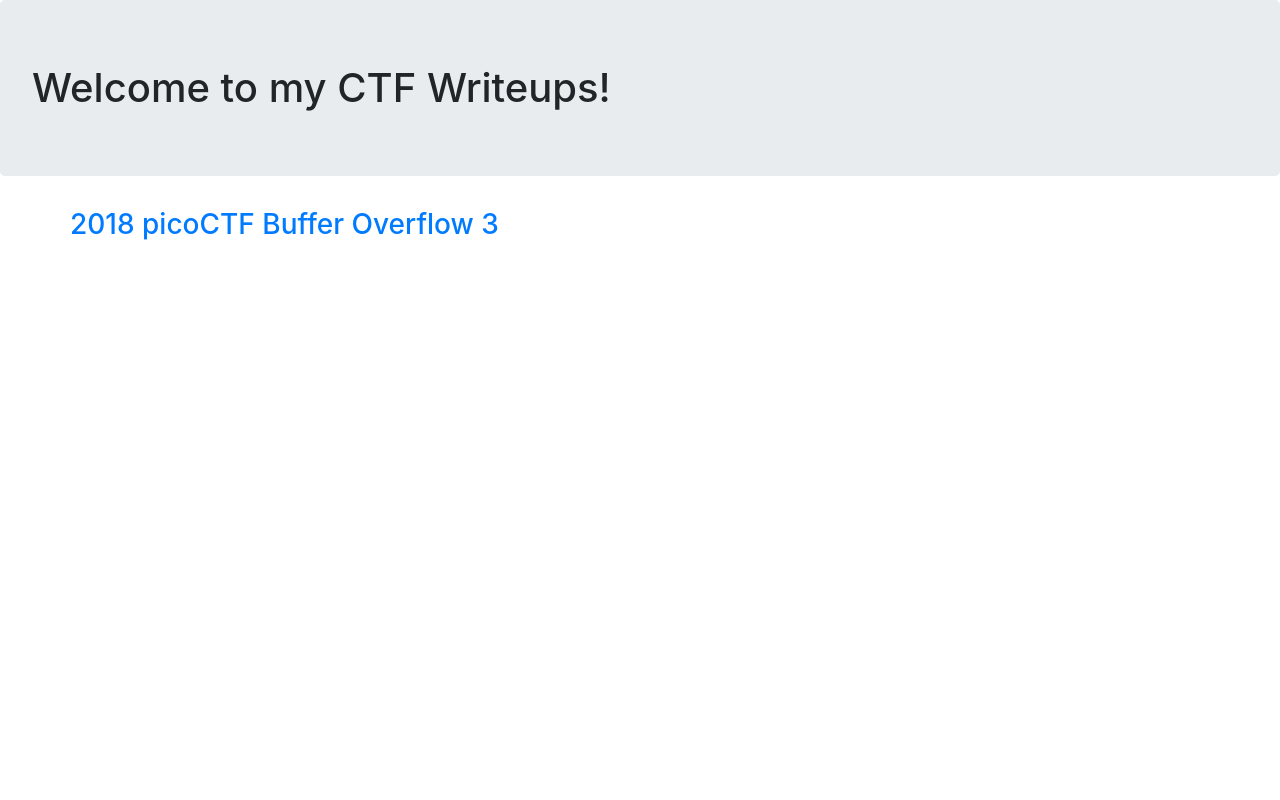
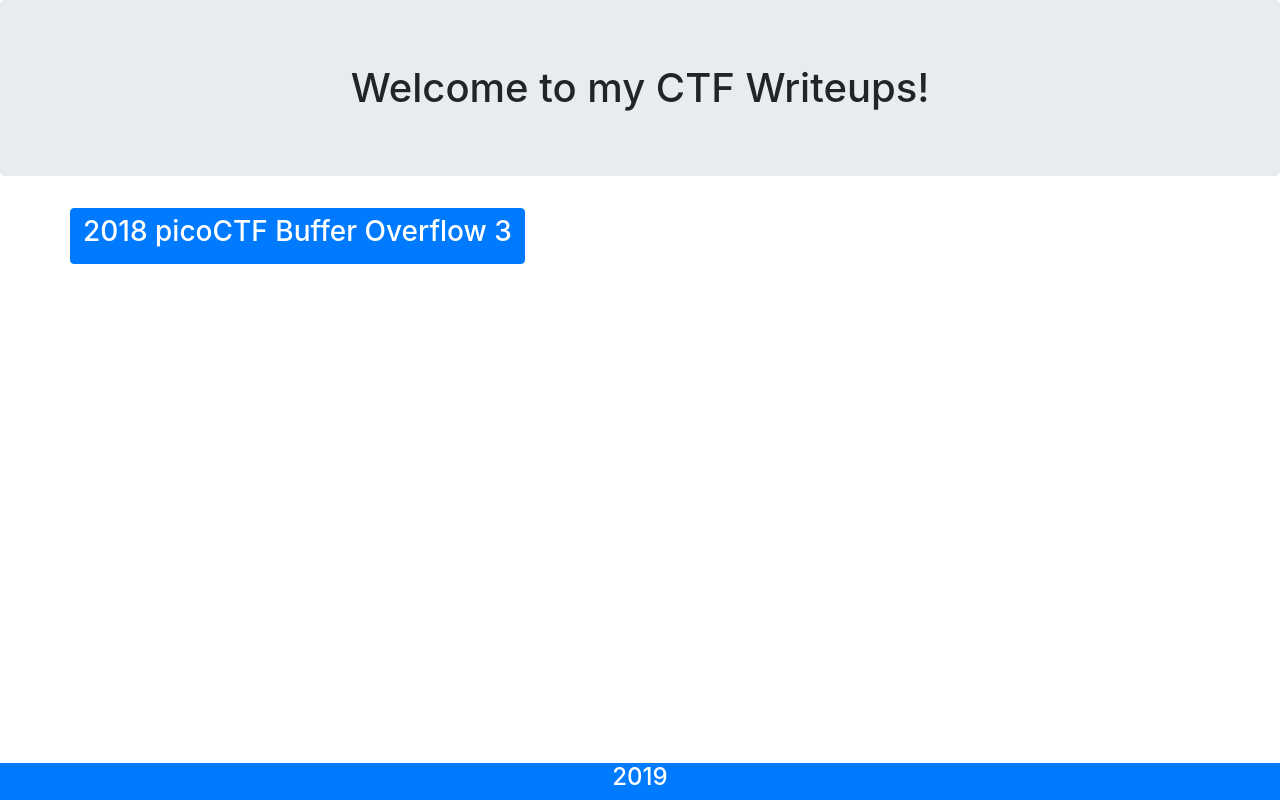
Before and after one commit to johnflakejr/johnflakejr.github.io, a plain HTML site: page index.html in a window 1280 px wide. Drawn offline with nearby package versions, Linux system fonts and the light colour scheme.

Commit message:
Added bottom navbar

```diff
--- a/index.html
+++ b/index.html
@@ -4,10 +4,25 @@
 	<link rel="stylesheet" href="https://stackpath.bootstrapcdn.com/bootstrap/4.3.1/css/bootstrap.min.css" integrity="sha384-ggOyR0iXCbMQv3Xipma34MD+dH/1fQ784/j6cY/iJTQUOhcWr7x9JvoRxT2MZw1T" crossorigin="anonymous">
 </head>
 <body>
-	<h1 class="jumbotron">Welcome to my CTF Writeups!</h1>
+<h1 style="text-align: center;" class="jumbotron">Welcome to my CTF Writeups!</h1>
 <div class="container">
 	<div class="row">
-		<h3><a href="./ctfs/buffer_overflow_3.html">2018 picoCTF Buffer Overflow 3</h3>
+		<button type="button" class="btn btn-primary">
+			<h3><a style="color: white;" href="./ctfs/buffer_overflow_3.html">2018 picoCTF Buffer Overflow 3</a></h3>
+		</button>
+	</div>
+	<div class="row">
 	</div>
 </div>
+<div class="fixed-bottom navbar-dark bg-primary">
+	<div class="container">
+		<div class="row">
+			<div class="col">
+				<h4 style="color: white; text-align: center;">2019</h4>
+			</div>
+		</div>
+	</div>
+</div>
+
+
 </body>
```
Also changed, not shown: ctfs/buffer_overflow_3.html (+12 -2 lines), css/style.css (line endings or trailing spaces).
